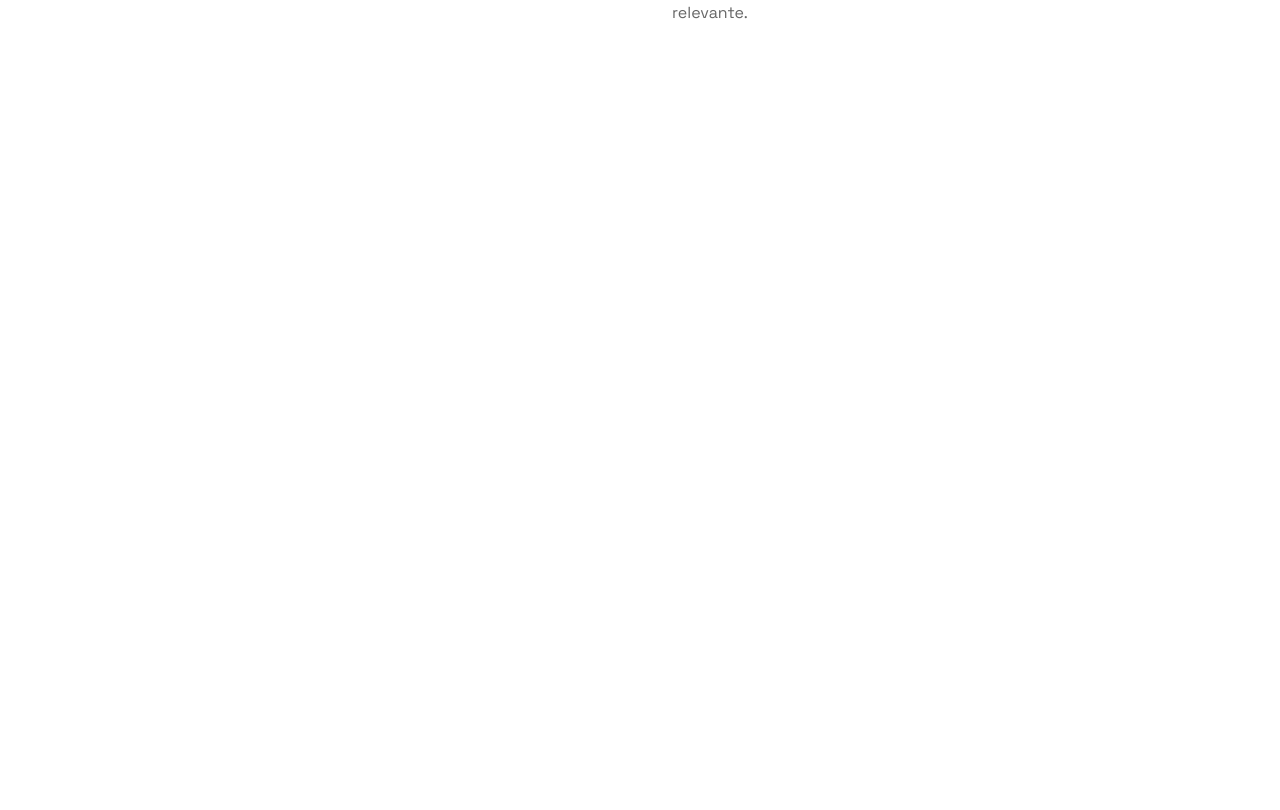
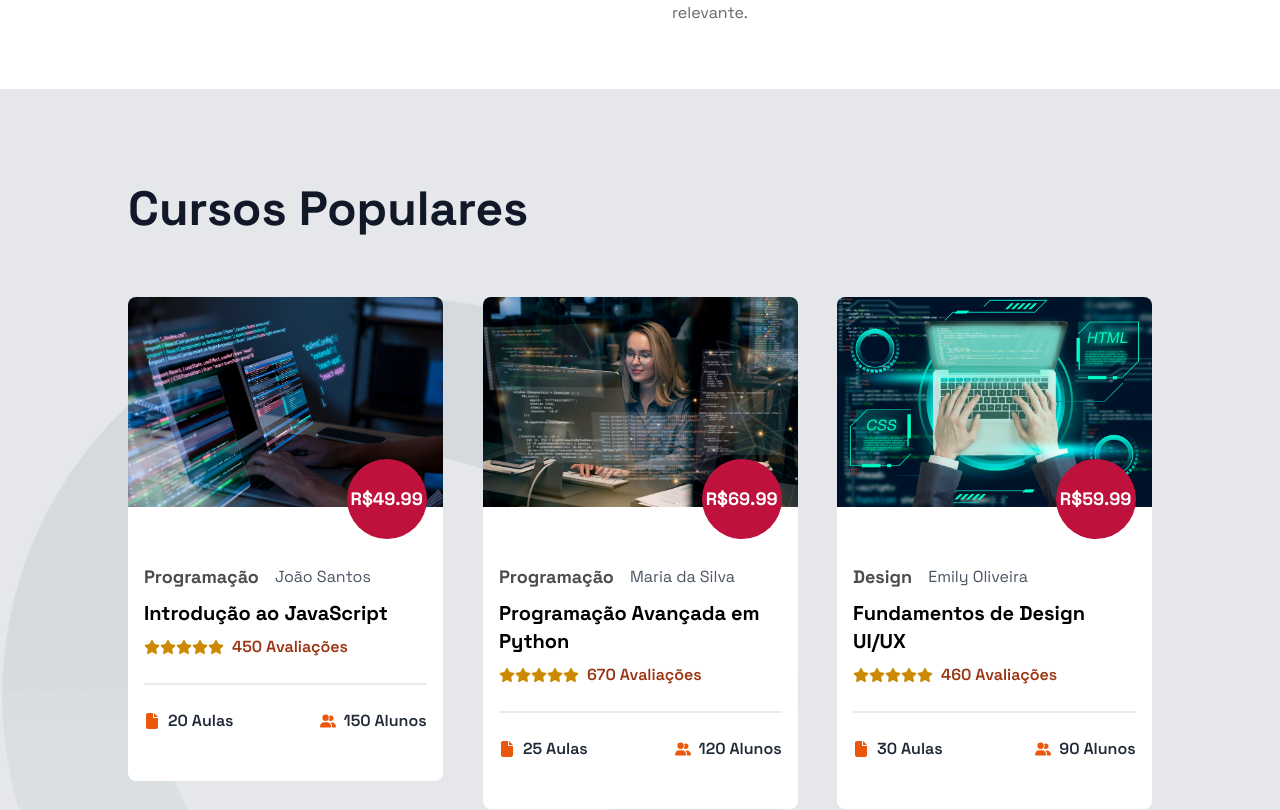
Before and after one commit to diegovilhalva/homebook, a Next.js app: page / in a window 1280 px wide. Shown: the part 1351-2161 px from the top of the page. Before the commit the page ends 1440 px from the top, so only its background shows below. Built offline with nearby package versions, Linux system fonts and the light colour scheme.

Commit message:
courses section created

```diff
--- /dev/null
+++ b/app/components/Home/Courses/CourseCard.tsx
@@ -0,0 +1,66 @@
+"use client"
+import Image from 'next/image'
+import React from 'react'
+import { FaFile, FaStar, FaUser, FaUserGroup } from 'react-icons/fa6'
+import Tilt from "react-parallax-tilt"
+
+type Props = {
+    course: {
+        id: number;
+        image: string;
+        title: string;
+        price: number;
+        author: string;
+        reviewNumber: number;
+        lessons: number;
+        students: number;
+        category: string;
+    }
+}
+
+const CourseCard = ({ course }: Props) => {
+    return (
+        <Tilt>
+            <div className="bg-white rounded-lg overflow-hidden cursor-pointer">
+                <div className="">
+                    <Image src={course.image} alt={course.title} width={400} height={400} className='w-full h-full' />
+                </div>
+                <div className="p-4">
+                    <h1 className='ml-auto relative z-[10] h-20  w-20 flex items-center text-lg font-bold justify-center flex-col mt-[-4rem] rounded-full bg-rose-700 text-white'>R${course.price}</h1>
+                    <div className="flex items-center mt-6 space-x-4">
+                        <span className='text-lg text-black text-opacity-70 font-bold'>{course.category}</span>
+                        <span className='text-base text-gray-600'>{course.author}</span>
+                    </div>
+                    <h1 className='text-xl text-black font-bold mt-2'>{course.title}</h1>
+                    <div className="flex mt-2 items-center  space-x-2 ">
+                        <div className="flex items-center">
+                            <FaStar className='w-4 h-4 text-yellow-600' />
+                            <FaStar className='w-4 h-4 text-yellow-600' />
+                            <FaStar className='w-4 h-4 text-yellow-600' />
+                            <FaStar className='w-4 h-4 text-yellow-600' />
+                            <FaStar className='w-4 h-4 text-yellow-600' />
+                        </div>
+                        <span className="text-base text-orange-800 font-semibold">{course.reviewNumber} Avaliações</span>
+                    </div>
+                    <div className="mt-6 mb-6 w-full h-[2px] bg-gray-500 opacity-15"></div>
+                    <div className="flex mb-8 items-center justify-between">
+                        <div className="flex items-center space-x-2 ">
+                            <FaFile className="w-4 h-4 text-orange-600" />
+                            <p className='text-base font-semibold text-gray-800'>
+                                {course.lessons} Aulas</p>
+                        </div>
+                        <div className="flex items-center space-x-2 ">
+                            <FaUserGroup className="w-4 h-4 text-orange-600" />
+                            <p className='text-base font-semibold text-gray-800'>
+                                {course.students} Alunos
+                            </p>
+                        </div>
+                    </div>
+                </div>
+
+            </div>
+        </Tilt>
+    )
+}
+
+export default CourseCard
--- /dev/null
+++ b/app/components/Home/Courses/Courses.tsx
@@ -0,0 +1,26 @@
+import { coursesData } from '@/app/data/data'
+import Image from 'next/image'
+import React from 'react'
+import CourseCard from './CourseCard'
+
+const Courses = () => {
+    return (
+        <div className="pt-16 pb-12 relative bg-gray-200">
+            <Image src="/images/cb.png" alt="image" width={800} height={800} className='absolute top-[30%]
+        animate-bounce' />
+
+            <div className="w-[80%] pt-8 pb-8 mx-auto">
+                <h1 className='text-4xl md:text-5xl text-gray-900 font-bold'>Cursos Populares</h1>
+                <div className="md:mt-16 mt-10 grid grid-cols-1 lg:grid-cols-2 xl:grid-cols-3 gap-10">
+                    {coursesData.map((course) => (
+                        <div className="" key={course.id}>
+                            <CourseCard course={course} />
+                        </div>
+                    ))}
+                </div>
+            </div>
+        </div>
+    )
+}
+
+export default Courses
--- a/app/components/Home/Home.tsx
+++ b/app/components/Home/Home.tsx
@@ -1,12 +1,14 @@
 import React from 'react'
 import Hero from './Hero/Hero'
 import About from './About/About'
+import Courses from './Courses/Courses'
 
 const Home = () => {
   return (
     <div >
       <Hero/>
       <About />
+      <Courses />
     </div>
   )
 }
```
